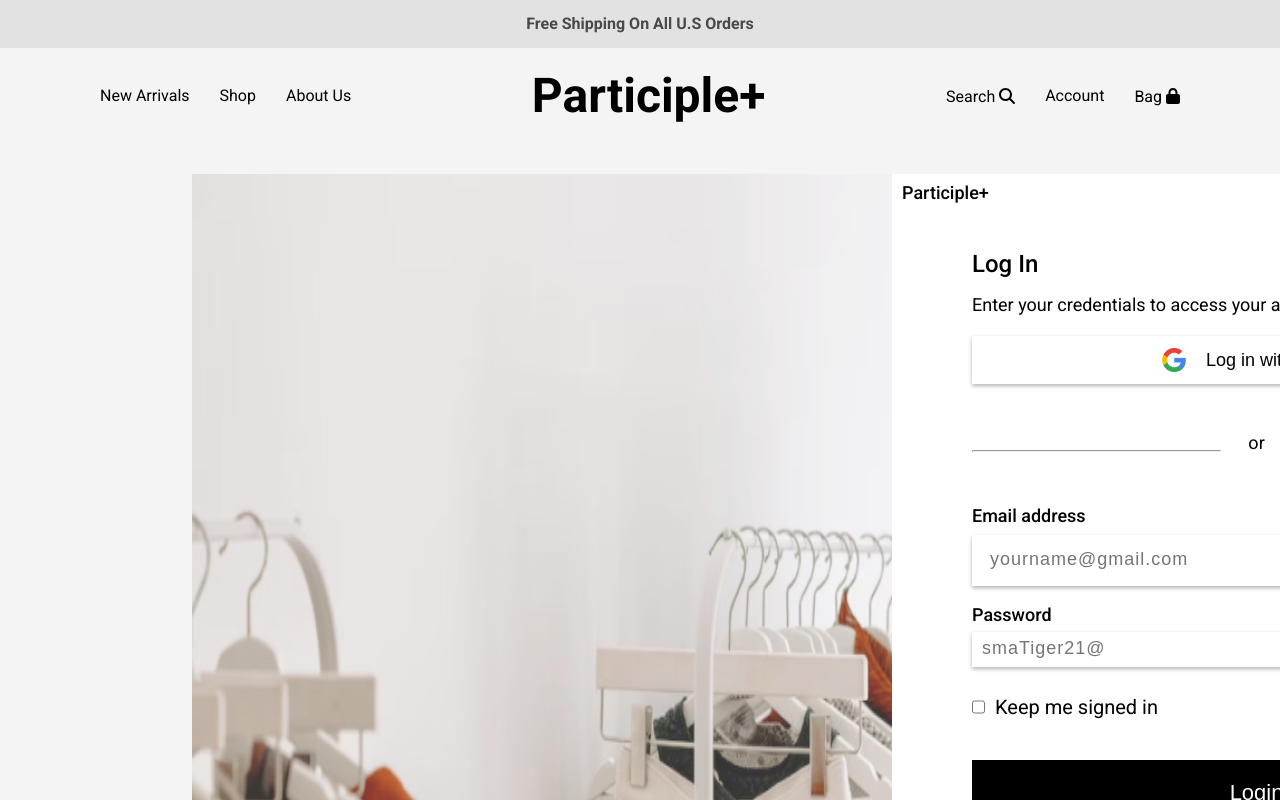
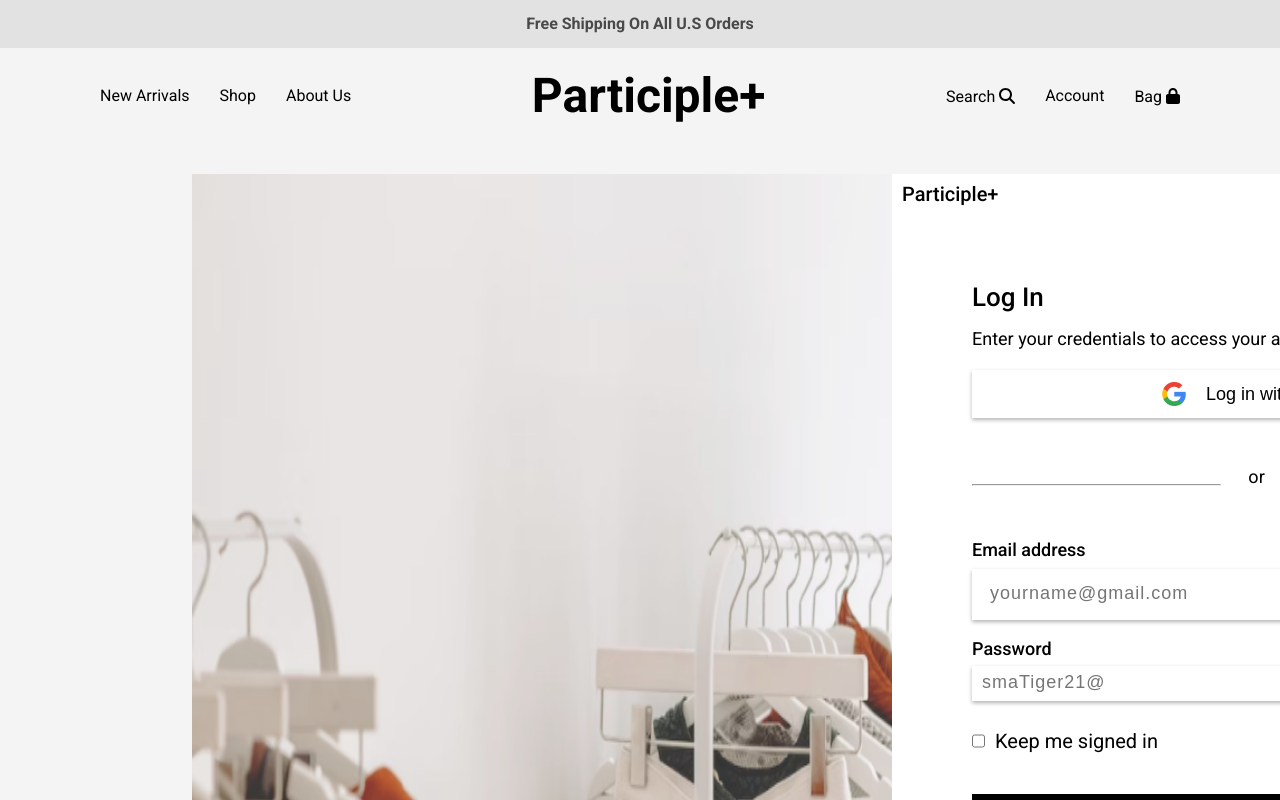
Before and after one commit to oreoluwa212/store_clothing, a React (Vite) app: page /login in a window 1280 px wide. Shown: the top 800 px of the page. Built offline with nearby package versions, Linux system fonts and the light colour scheme.

Commit message:
Login page

```diff
--- a/src/styles/PageStyles.scss
+++ b/src/styles/PageStyles.scss
@@ -978,7 +978,6 @@
 
     .login-img {
 
-
       img {
         width: 700px;
         height: 800px;
@@ -995,7 +994,7 @@
         padding: 10px;
 
         h1 {
-          font-size: 18px;
+          font-size: 20px;
           font-weight: 500;
         }
       }
@@ -1006,14 +1005,14 @@
         margin: 30px 10%;
 
         .log-in {
-          padding-top: 10px;
+          padding-top: 40px;
           display: flex;
           flex-direction: column;
           align-items: flex-start;
 
           h1 {
             font-weight: 500;
-            font-size: 24px;
+            font-size: 26px;
           }
 
           p {
```
